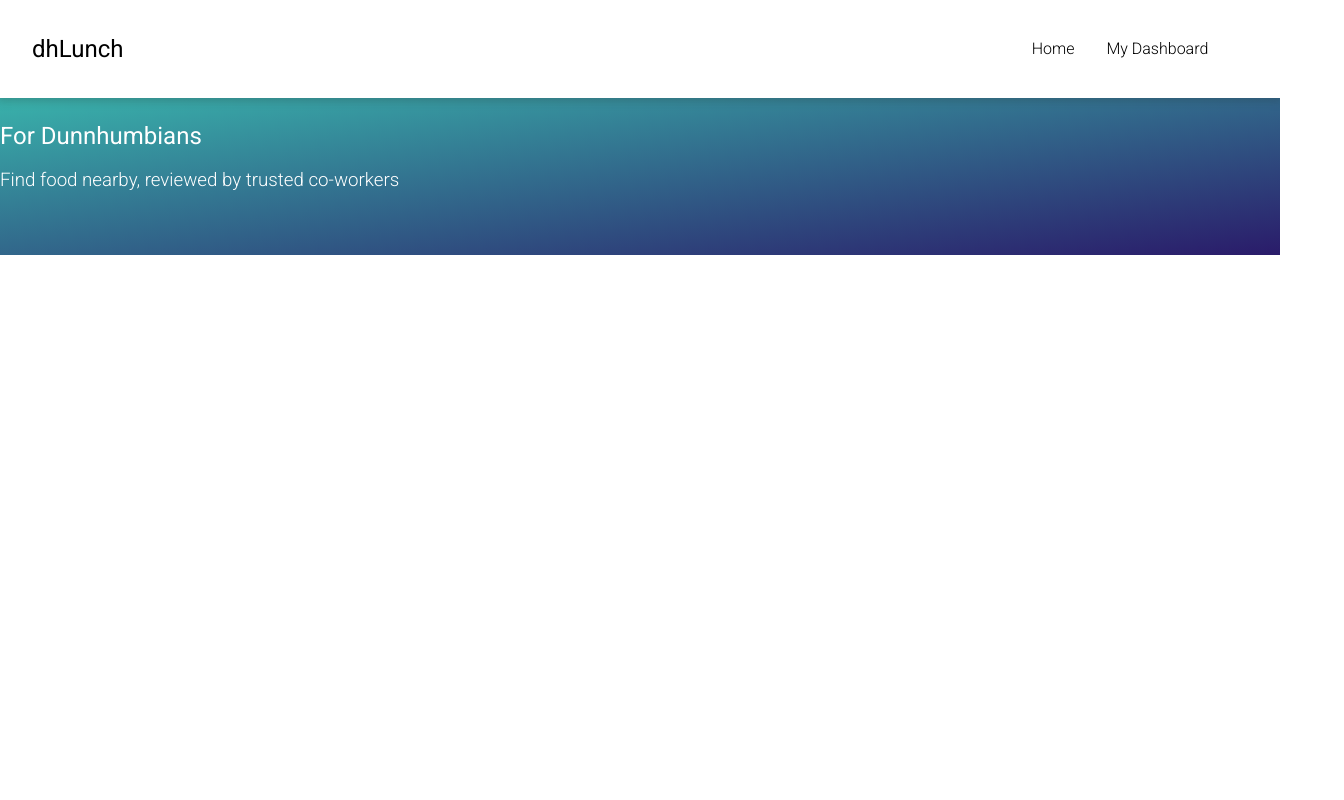
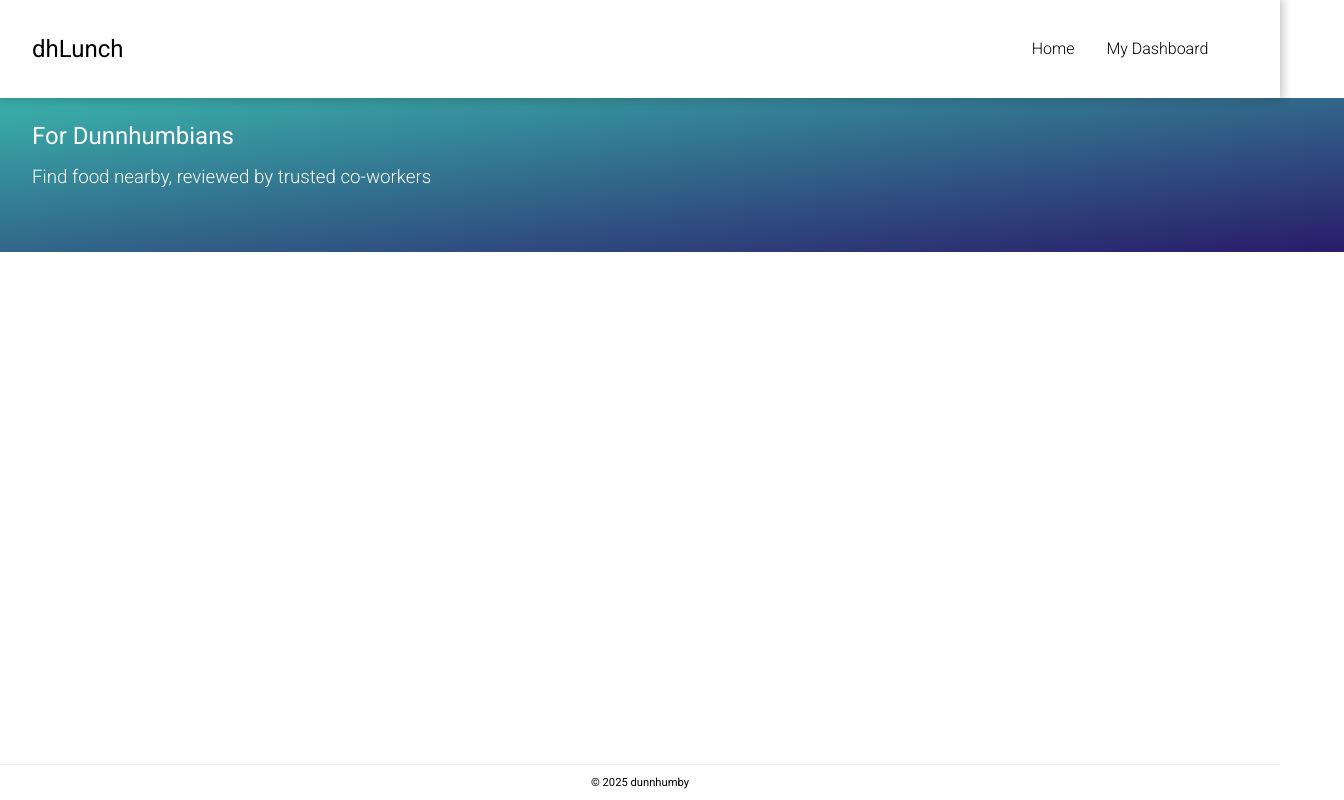
Before and after one commit to AbbieSmith11/dhlunch, a React (Vite) app in the folder frontend/: page / in a window 1280 px wide. Shown: the whole page, 1344 px wide, since content can reach past the window. Built offline with nearby package versions, Linux system fonts and the light colour scheme.

Commit message:
Added footer componenet and made some changes to hame banner scss

```diff
--- /dev/null
+++ b/frontend/src/components/Footer/Footer.module.scss
@@ -0,0 +1,12 @@
+@use "../../sass/mixins";
+
+footer {
+    bottom: 0;
+    position: fixed;
+    text-align: center;
+    justify-items: center;
+    width: 100vw;
+    border-top: 1px solid rgba(0,0,0,.06);
+    @include mixins.regular;
+    font-size: 0.7rem;
+}
--- /dev/null
+++ b/frontend/src/components/Footer/Footer.tsx
@@ -0,0 +1,12 @@
+import "./Footer.module.scss";
+import React from "react";
+
+const Footer: React.FC = () => {
+    return (
+     <footer>
+        <p>© 2025 dunnhumby</p>
+    </footer>
+    )
+}
+
+export default Footer;
--- a/frontend/src/components/HomeBanner/HomeBanner.module.scss
+++ b/frontend/src/components/HomeBanner/HomeBanner.module.scss
@@ -12,6 +12,7 @@ section {
         #2A1B6A
     );
     color: white;
+    padding: 0 2rem;
 }
 
 // heading
@@ -25,4 +26,6 @@ section h2 {
 section h3 {
     @include mixins.light;
     padding-bottom: 8vh;
+    padding-top: 2vh;
+    margin: 0;
 }
--- a/frontend/src/pages/Homepage/Homepage.tsx
+++ b/frontend/src/pages/Homepage/Homepage.tsx
@@ -1,11 +1,13 @@
 import Navbar from "../../components/Navbar/Navbar.tsx";
 import HomeBanner from "../../components/HomeBanner/HomeBanner.tsx"
+import Footer from "../../components/Footer/Footer.tsx"
 
 export default function Homepage (){
     return (
         <>
             <Navbar />
             <HomeBanner />
+            <Footer />
         </>
     )
 }
```
Also changed, not shown: frontend/src/components/Footer/index.ts (added).
